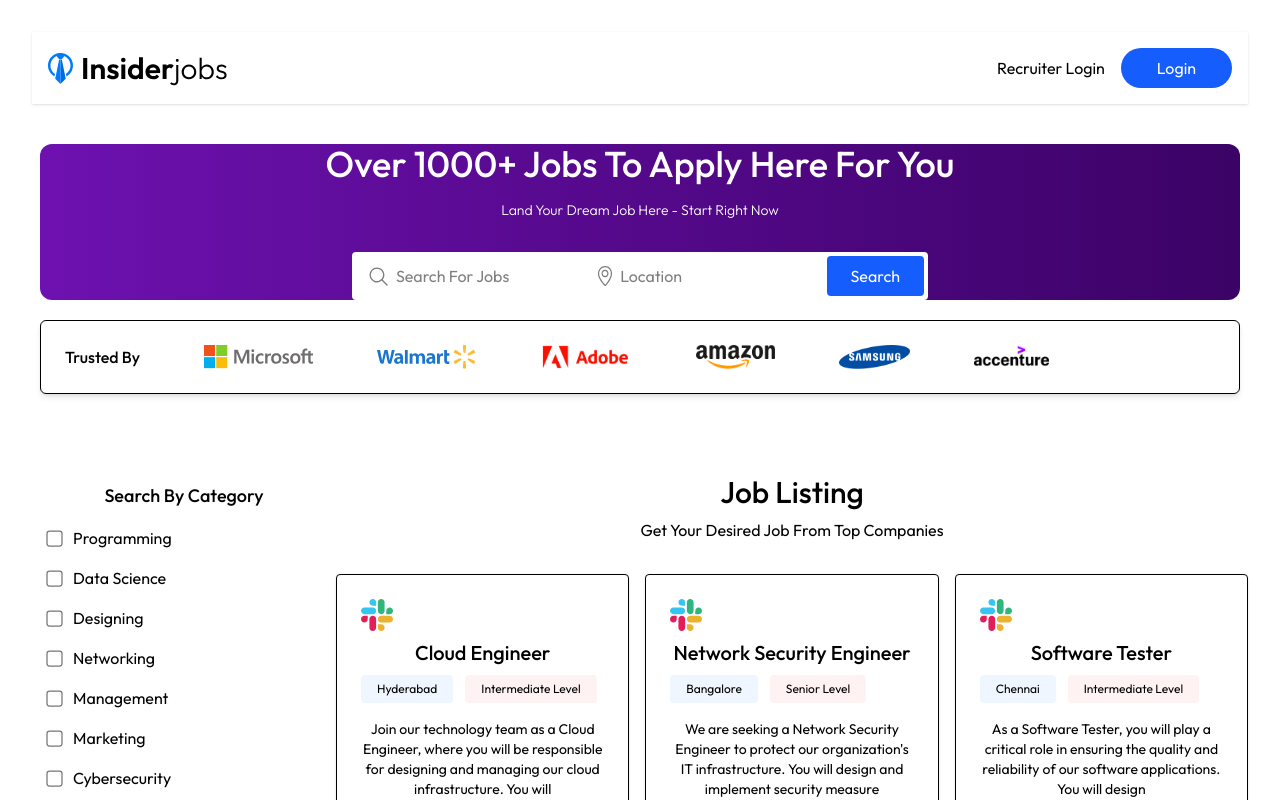
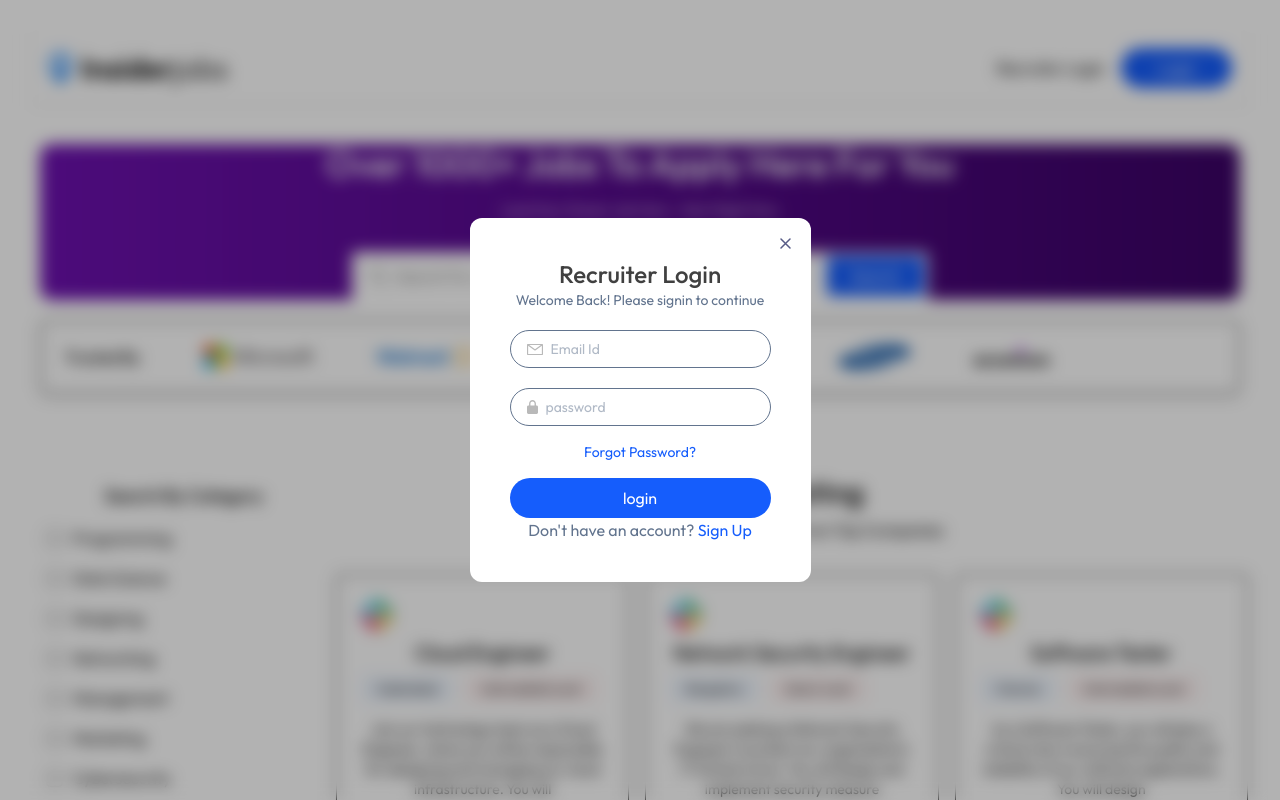
Before and after one commit to Diganta19/NextGig, a React (Vite) app in the folder client/: page / in a window 1280 px wide. Both pictures are taken after a click on the button "Recruiter Login". Shown: the top 800 px of the page. Built offline with nearby package versions, Linux system fonts and the light colour scheme; no server answers.

Commit message:
Login and Signup for Recruiter created

```diff
--- a/client/src/App.jsx
+++ b/client/src/App.jsx
@@ -1,16 +1,22 @@
 
 import './App.css'
-import React from 'react';
+import React, { useContext } from 'react';
 import {Routes,Route} from "react-router-dom";
 import Home from "./pages/Home"
 import Applications from "./pages/Applications"
 import ApplyJobs from "./pages/ApplyJobs"
+import RecruiterLogin from './components/RecruiterLogin';
+import { AppContext } from './context/AppContext';
 
 function App() {
 
+  const {showRecruiterLogin} = useContext(AppContext);
 
   return (
       <div>
+        {
+          showRecruiterLogin && <RecruiterLogin />
+        }
         <Routes>
           <Route path="/" element={<Home />}/>
            <Route path="/apply-job/:id" element={<ApplyJobs />}/>
--- a/client/src/components/Navbar.jsx
+++ b/client/src/components/Navbar.jsx
@@ -1,8 +1,9 @@
 /* eslint-disable no-unused-vars */
-import React from 'react'
+import React, { useContext, useState } from 'react'
 import {assets} from "../assets/assets";
 import {useClerk, UserButton, useUser} from '@clerk/clerk-react';
 import {Link, useNavigate} from "react-router-dom"
+import { AppContext } from '../context/AppContext';
 
 
 const Navbar = () => {
@@ -11,6 +12,7 @@
     const {user}  = useUser();
     const navigate = useNavigate();
 
+    const {setShowRecruiterLogin} = useContext(AppContext)
   return (
     <div className='shadow py-4'>
       <div className='container px-4 2xl:px-20 mx-auto flex justify-between items-center'>
@@ -22,7 +24,7 @@
                 <p className='max-sm:hidden'>Hi, {user.firstName+" "+user.lastName}</p>
                 <UserButton />
             </div> :  <div className='flex gap-4 max-sm:text-xs'>
-            <button className='text-grey-600'>Recruiter Login</button>
+            <button className='text-grey-600' onClick={(e)=>setShowRecruiterLogin(true)}>Recruiter Login</button>
             <button onClick={e => openSignIn() }className='bg-blue-600 text-white px-6 sm:px-9 py-2 rounded-full'>Login</button>
         </div>
         }
--- /dev/null
+++ b/client/src/components/RecruiterLogin.jsx
@@ -0,0 +1,82 @@
+/* eslint-disable no-unused-vars */
+import React, { useContext, useEffect, useState } from 'react'
+import { assets } from '../assets/assets';
+import { AppContext } from '../context/AppContext';
+
+const RecruiterLogin = () => {
+
+    const [state,setState] = useState('Login');
+    const [name,setName] = useState('');
+    const [password,setPassword] = useState('')
+    const [email,setEmail] = useState('');
+
+    const [image,setImage] = useState(false);
+
+    const [isTextDataSubmitted,setIsTextDataSubmitted] = useState(false)
+
+    const{setShowRecruiterLogin} = useContext(AppContext)
+
+    const onSubmitHandler = async(e) =>{
+        e.preventDefault();
+
+        if(state === "Sign Up" && !isTextDataSubmitted){
+            setIsTextDataSubmitted(true)
+        }
+    }
+
+
+    useEffect(()=>{
+        document.body.style.overflow = 'hidden'
+        return ()=>{
+            document.body.style.overflow = 'unset'
+        }
+    },[])
+  return (
+    <div className='absolute top-0 left-0 bottom-0 right-0 z-10 backdrop-blur-sm bg-black/30 flex justify-center items-center'>
+        <form onSubmit={onSubmitHandler} className='relative bg-white p-10 rounded-xl text-slate-500'>
+            <h1 className='text-center text-2xl font-medium text-neutral-700'>Recruiter {state}</h1>
+            <p className='text-sm'>Welcome Back! Please signin to continue</p>
+            {state === 'Sign Up' && isTextDataSubmitted  ?
+            <>
+                <div className='flex items-center gap-4 my-10'>
+                    <label htmlFor="image">
+                        <img  className='w-16 rounded-full' src={image ? URL.createObjectURL(image): assets.upload_area} alt="" />
+                        <input onChange={e=>setImage(e.target.files[0])} type="file" id="image" hidden />
+                    </label>
+                    <p>Upload Company <br /> logo</p>
+                </div>
+
+            </> :  <>
+            {state !== "Login" &&<div className='border px-4 py-2 flex items-center gap-2 rounded-full mt-5'>
+                    <img src={assets.person_icon} alt="" />
+                    <input className="outline-none text-sm" type="text" placeholder='Company Name' onChange={e=>setName(e.target.value)} required value={name}/>
+                </div> }
+
+
+                 <div className='border px-4 py-2 flex items-center gap-2 rounded-full mt-5'>
+                    <img src={assets.email_icon} alt="" />
+                    <input className="outline-none text-sm" type="text" placeholder='Email Id' onChange={e=>setEmail(e.target.value)} required value={email}/>
+                </div>
+
+                 <div className='border px-4 py-2 flex items-center gap-2 rounded-full mt-5'>
+                    <img src={assets.lock_icon} alt="" />
+                    <input  className="outline-none text-sm" type="password" placeholder='password' onChange={e=>setPassword(e.target.value)} required value={password}/>
+                </div>
+
+            </>}
+            {state === "Login" && <p className='text-sm text-blue-600 my-4 cursor-pointer'>Forgot Password? </p>}
+            <button type="submit" className={state === "Login" ? 'bg-blue-600 w-full text-white py-2 rounded-full ' :'bg-blue-600 w-full text-white py-2 rounded-full my-4' }>
+                {state === 'Login' ? 'login' : isTextDataSubmitted ? 'Create Account' : 'Next'}
+            </button>
+            {
+                state === 'Login' ?  <p>Don't have an account? <span className='cursor-pointer text-blue-600' onClick={()=>setState('Sign Up')}>Sign Up</span></p> :
+                 <p>Already have an account? <span className='cursor-pointer text-blue-600' onClick={()=>setState('Login')}>Login</span></p>
+            }
+
+           <img src={assets.cross_icon} className='absolute top-5 right-5 cursor-pointer' onClick={()=>setShowRecruiterLogin(false)} alt="" />
+        </form>
+    </div>
+  )
+}
+
+export default RecruiterLogin
--- a/client/src/context/AppContext.jsx
+++ b/client/src/context/AppContext.jsx
@@ -21,13 +21,16 @@
                 setJobs(jobsData);
         }
 
+        const [showRecruiterLogin,setShowRecruiterLogin] = React.useState(false);
+
         useEffect(()=>{
                 fetchJobs()
         },[])
         const value = {
                         setSearchFilter,searchFilter,
                         isSearched,setIsSearched,
-                        jobs,setJobs
+                        jobs,setJobs,
+                        showRecruiterLogin,setShowRecruiterLogin
         }
 
         return(<AppContext.Provider value={value}>{props.children}</AppContext.Provider>)
```
